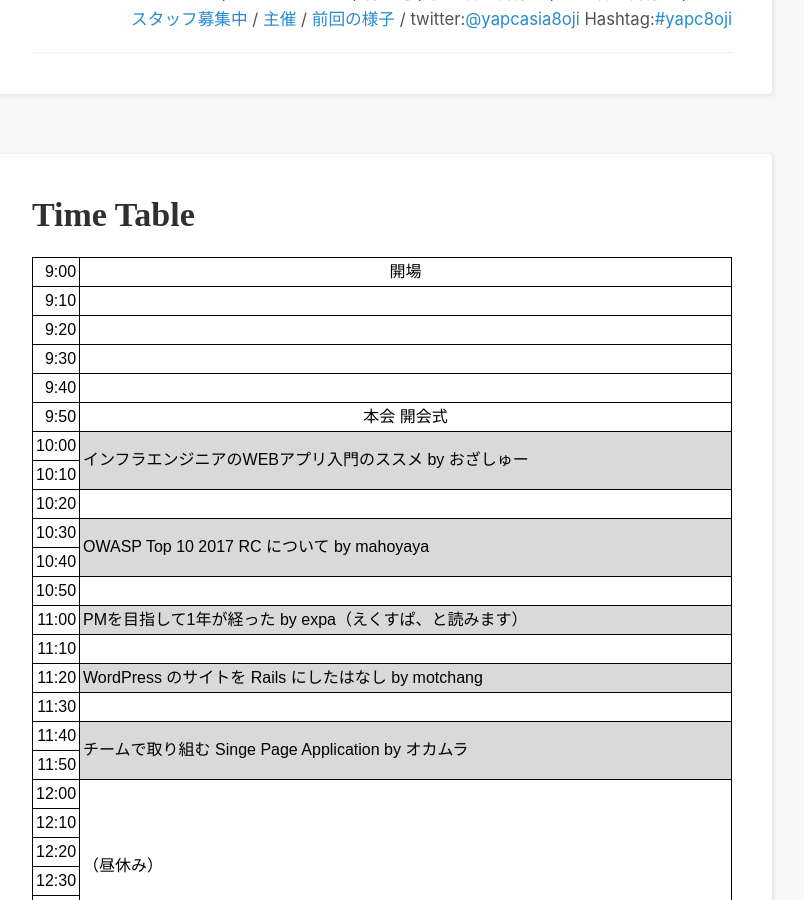
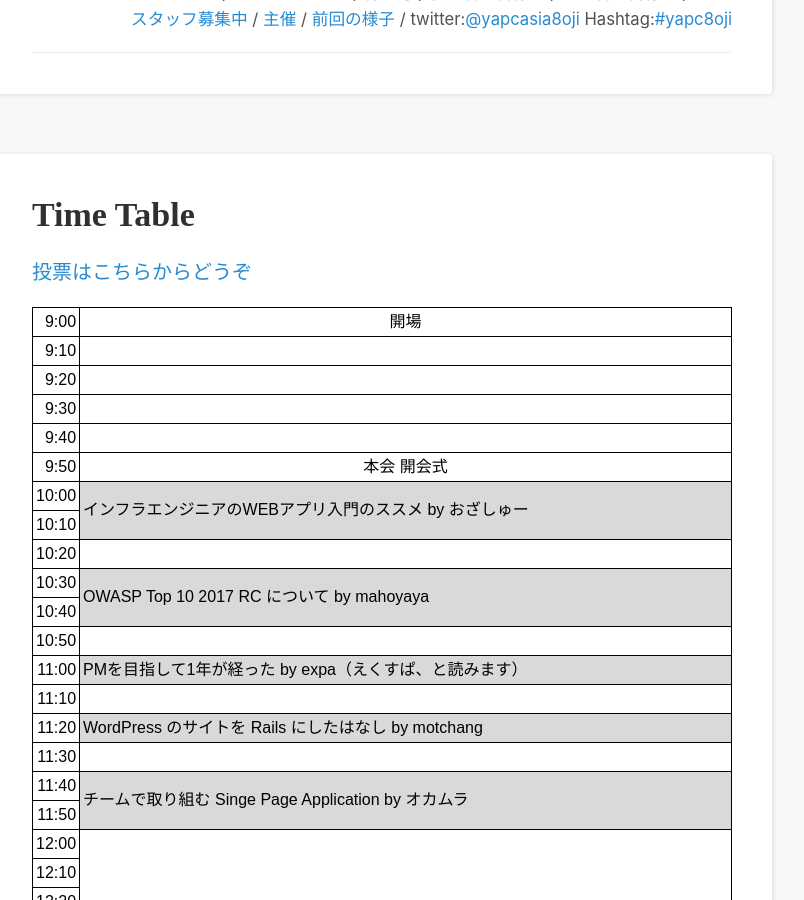
Before and after one commit to uzulla/y8-2017-spring, a Jekyll site: the page built from time-table.md, in a window 1280 px wide and 900 px high, scrolled down 463 px. Shown: the whole window, without its empty margins (258-1062 px from the left). Built offline with Jekyll 4.4.1, drawn with Linux system fonts in a browser that asks for light colours; comment, search, counter and statistics services are not loaded.

Commit message:
add vote link

```diff
--- a/time-table.md
+++ b/time-table.md
@@ -2,6 +2,8 @@
 layout: page
 title: Time Table
 ---
+
+<a href="https://y8-2017-spring-vote.hachiojipm.org/">投票はこちらからどうぞ</a>
 
 <meta http-equiv="Content-Type" content="text/html; charset=utf-8">
 <style type="text/css">
```
